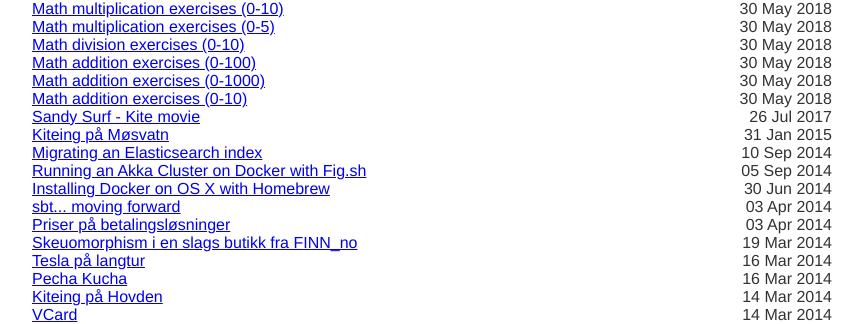
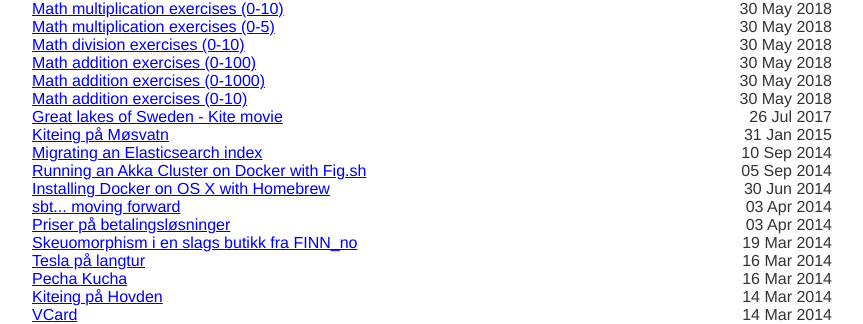
Before and after one commit to skytteren/skytteren.github.io, a Jekyll site: the page built from index.html, in a window 1280 px wide. Shown: the part 371-695 px from the top of the page, without its empty margins (208-1071 px from the left). Built offline with Jekyll 4.4.1, drawn with Linux system fonts in a browser that asks for light colours; nearby versions of some CDN libraries.

Commit message:
Greate lakes of Sweden kite bugfix

```diff
--- a/_posts/2017-07-26-Great-lakes-of-Sweden.html
+++ b/_posts/2017-07-26-Great-lakes-of-Sweden.html
@@ -1,7 +1,7 @@
 ---
 layout: post
 lang: "en"
-title: Sandy Surf - Kite movie
+title: Great lakes of Sweden - Kite movie
 date: 2017-07-26 13:09:30
 categories:
 - Kite
```
